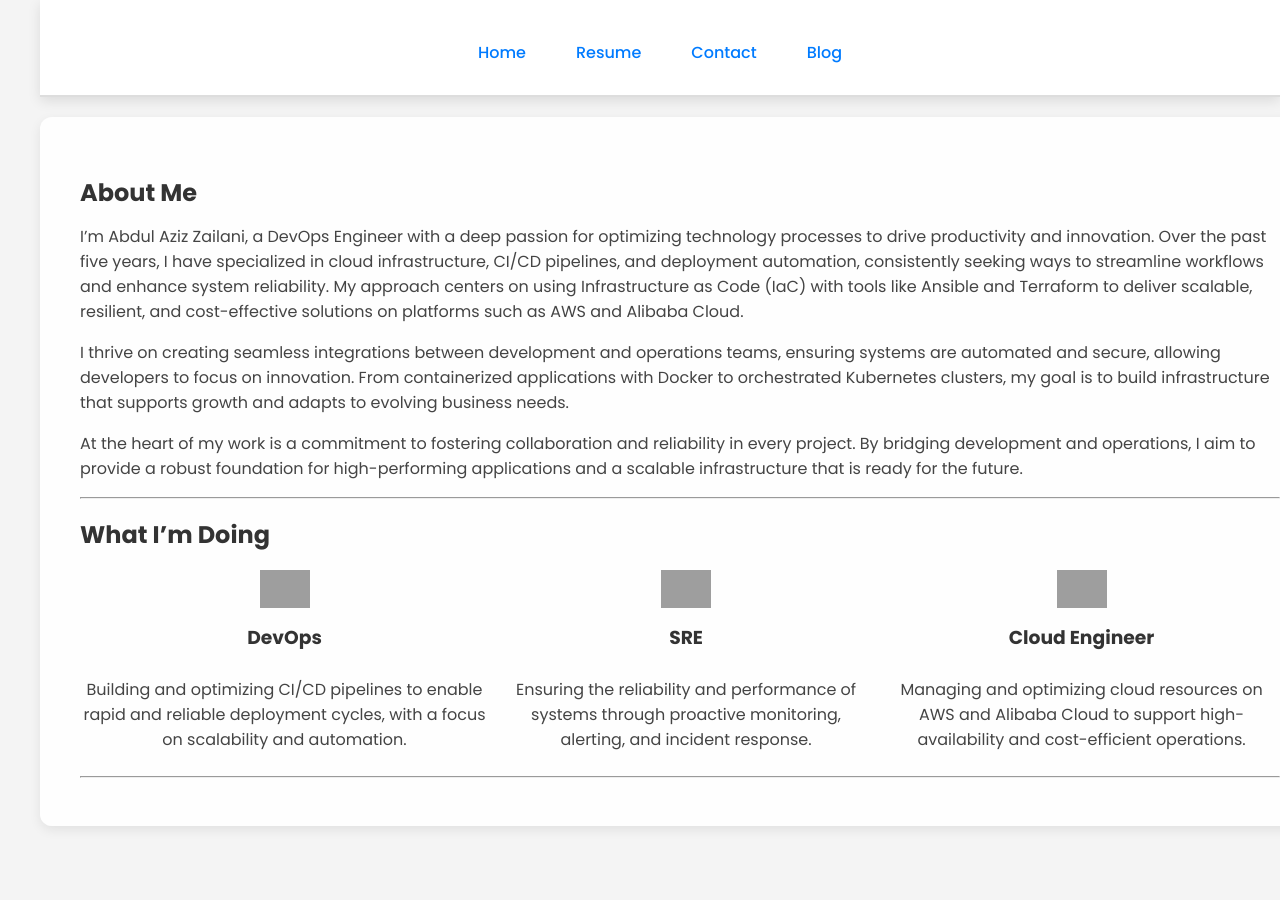
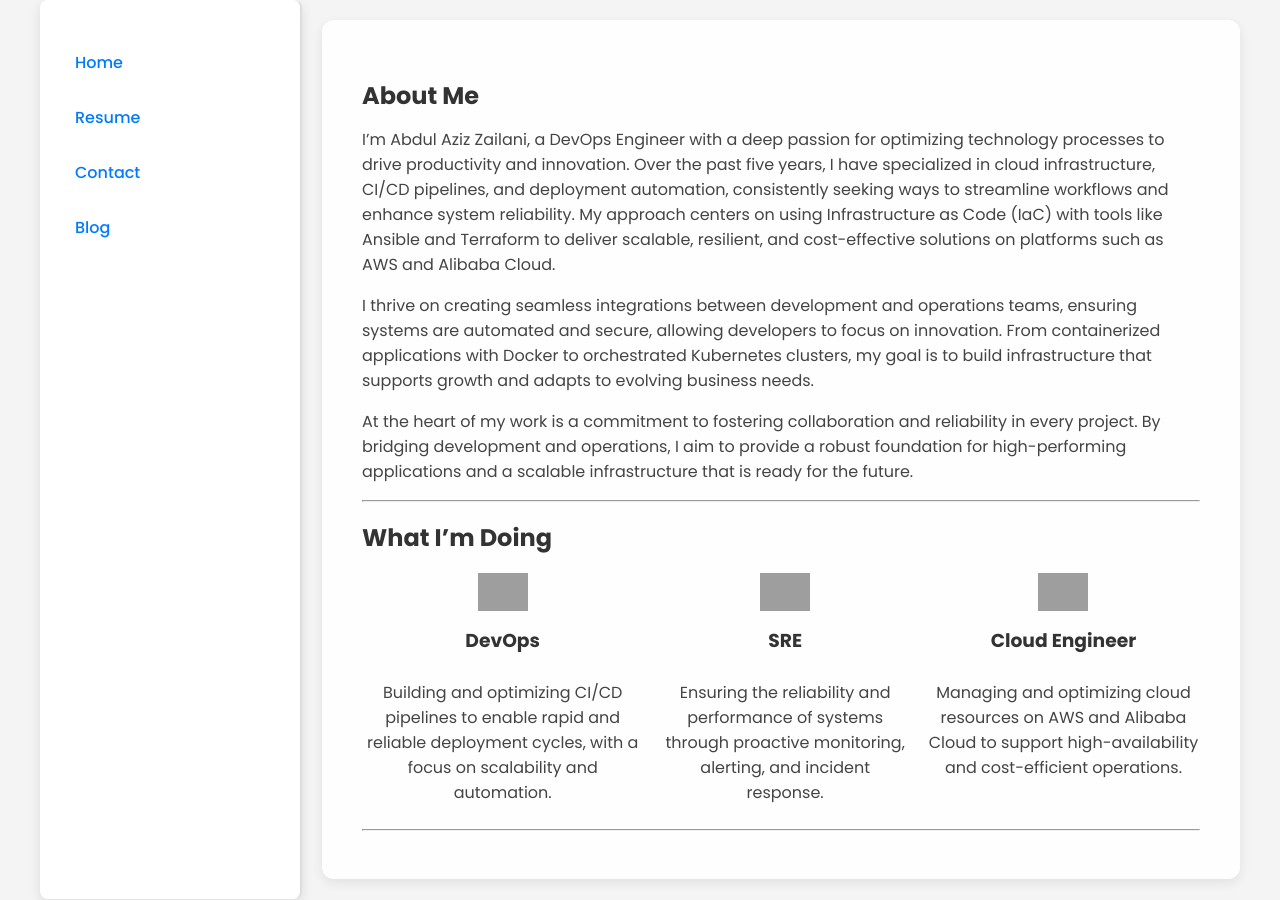
Before and after one commit to azizzailani/azizzailani.github.io, a Jekyll site: the page built from index.md, in a window 1280 px wide. Built offline with Jekyll 4.4.1, drawn with Linux system fonts in a browser that asks for light colours; grey boxes are pictures that could not be loaded.

Commit message:
💄 style: improve layout and responsiveness in CSS file

```diff
--- a/assets/css/style.css
+++ b/assets/css/style.css
@@ -4,100 +4,124 @@
 /* Gaya dasar untuk seluruh halaman */
 body {
     font-family: 'Poppins', sans-serif;
-    color: #444; /* Warna teks lebih gelap untuk kontras */
-    background-color: #f4f4f4; /* Warna latar belakang yang lebih terang dan ramah mata */
+    color: #444;
+    background-color: #f4f4f4;
     margin: 0;
     padding: 0;
     display: flex;
-    flex-direction: column; /* Ubah menjadi kolom untuk tampilan mobile */
-    align-items: center; /* Rata tengah untuk seluruh isi */
+    justify-content: center;
+    align-items: flex-start;
 }
 
-/* Kontainer Utama */
+/* Kontainer Utama untuk Header dan Main */
 .container {
     display: flex;
-    flex-direction: column; /* Susun elemen secara vertikal */
+    flex-direction: row;
+    /* Posisi header di kiri dan main di kanan pada desktop */
     width: 100%;
-    max-width: 1200px; /* Maksimal lebar untuk tata letak yang rapi */
+    max-width: 1200px;
+    padding: 0;
+    gap: 20px;
+    /* Jarak antara header dan main */
 }
 
 /* Header */
 header {
-    width: 100%; /* Membuat lebar header 100% */
-    background-color: #ffffff; /* Warna latar belakang header */
-    padding: 20px; /* Padding yang lebih besar */
-    border-bottom: 2px solid #ddd; /* Garis bawah untuk header */
-    box-shadow: 0 4px 12px rgba(0, 0, 0, 0.1); /* Bayangan lebih lembut */
-    position: sticky; /* Agar header tetap di atas saat menggulir */
+    width: 220px;
+    /* Lebar header pada desktop */
+    background-color: #ffffff;
+    padding: 20px;
+    border-right: 2px solid #ddd;
+    /* Garis pemisah di sebelah kanan */
+    border-radius: 8px;
+    box-shadow: 0 4px 12px rgba(0, 0, 0, 0.1);
+    position: sticky;
     top: 0;
-    transition: background-color 0.3s, box-shadow 0.3s; /* Efek transisi */
+    transition: background-color 0.3s, box-shadow 0.3s;
 }
 
 /* Navigasi */
 nav {
     display: flex;
-    justify-content: center; /* Rata tengah */
-    gap: 20px; /* Jarak antar tautan */
-    margin-top: 10px; /* Margin atas untuk spasi */
+    flex-direction: column;
+    gap: 10px;
+    margin-top: 20px;
 }
 
 nav a {
-    color: #007bff; /* Warna teks tautan */
+    color: #007bff;
     text-decoration: none;
     font-weight: 500;
-    padding: 10px 15px; /* Padding yang lebih besar */
+    padding: 10px 15px;
     border-radius: 5px;
-    transition: background 0.3s, transform 0.3s; /* Efek transform */
+    transition: background 0.3s, transform 0.3s;
 }
 
 nav a:hover {
-    background: rgba(0, 123, 255, 0.1); /* Efek latar belakang saat hover */
-    transform: scale(1.05); /* Efek zoom saat hover */
+    background: rgba(0, 123, 255, 0.1);
+    transform: scale(1.05);
 }
 
 /* Konten Utama */
 main {
-    width: 100%; /* Memastikan main mengambil lebar penuh */
-    padding: 40px; /* Padding yang sesuai */
-    background-color: rgba(255, 255, 255, 0.9); /* Latar belakang putih transparan untuk konten utama */
-    border-radius: 12px; /* Sudut melengkung */
-    box-shadow: 0 4px 12px rgba(0, 0, 0, 0.08); /* Bayangan */
-    text-align: left; /* Rata kiri untuk teks */
-    margin: 20px 0; /* Margin untuk memberi ruang dari tepi layar */
+    flex: 1;
+    /* Agar main mengambil sisa ruang di sebelah kanan */
+    padding: 40px;
+    background-color: rgba(255, 255, 255, 0.9);
+    border-radius: 12px;
+    box-shadow: 0 4px 12px rgba(0, 0, 0, 0.08);
+    margin: 20px 0;
 }
 
 /* Judul Seksi */
 .section-title {
-    font-size: 2em; /* Ukuran font untuk judul */
-    color: #333; /* Warna teks judul */
-    margin-bottom: 15px; /* Margin bawah untuk judul */
-    border-bottom: 2px solid #007bff; /* Garis bawah berwarna biru */
+    font-size: 2em;
+    color: #333;
+    margin-bottom: 15px;
+    border-bottom: 2px solid #007bff;
     padding-bottom: 5px;
 }
 
 /* Heading dan Typography */
-h1, h2, h3, h4, h5, h6 {
-    font-weight: 600; /* Ketebalan font untuk heading */
-    color: #333; /* Warna teks heading */
-    margin-bottom: 10px; /* Margin bawah untuk heading */
-    line-height: 1.3; /* Penambahan jarak antar baris untuk kenyamanan */
+h1,
+h2,
+h3,
+h4,
+h5,
+h6 {
+    font-weight: 600;
+    color: #333;
+    margin-bottom: 10px;
+    line-height: 1.3;
 }
 
 /* Responsif */
 @media (max-width: 768px) {
+    .container {
+        flex-direction: column;
+        /* Ubah tata letak menjadi vertikal pada mobile */
+        align-items: center;
+        /* Pusatkan kontainer pada tampilan mobile */
+    }
+
     header {
-        margin-bottom: 20px; /* Margin di bawah header */
-        border-bottom: none; /* Menghilangkan border bawah pada mobile */
+        width: 100%;
+        /* Header mengambil lebar penuh */
+        border-right: none;
+        border-bottom: 2px solid #ddd;
+        margin-bottom: 20px;
     }
 
     main {
-        padding: 20px; /* Padding lebih kecil pada tampilan mobile */
-        margin: 0; /* Menghilangkan margin pada mobile untuk keselarasan */
+        width: 100%;
+        padding: 20px;
+        margin: 0;
     }
 
     nav {
-        flex-direction: column; /* Navbar menjadi vertikal pada mobile */
-        margin-top: 0; /* Menghilangkan margin atas */
-        gap: 10px; /* Jarak antar tautan */
+        flex-direction: row;
+        /* Navbar menjadi horizontal pada mobile */
+        justify-content: center;
+        gap: 15px;
     }
 }
```
